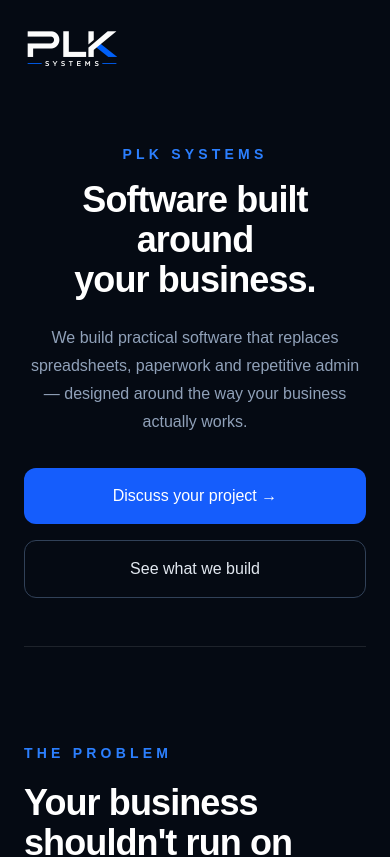
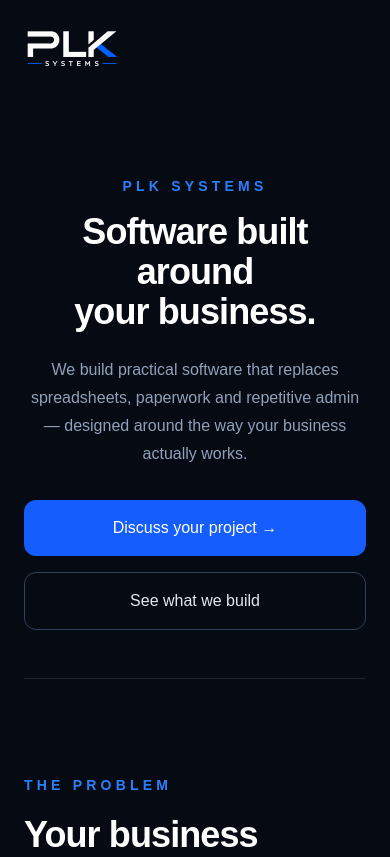
Before and after one commit to EuanPollock/plk-systems, a Next.js app: page / in a window 390 px wide. Shown: the top 857 px of the page. Built offline with nearby package versions, Linux system fonts and the light colour scheme; no server answers.

Commit message:
Improve mobile hero layout

```diff
--- a/app/page.tsx
+++ b/app/page.tsx
@@ -92,7 +92,7 @@
   </nav>
 </header>
 
-<section className="flex flex-1 flex-col items-center justify-center py-12 text-center sm:py-20 md:py-24">
+<section className="flex flex-1 flex-col items-center justify-start pt-20 pb-12 text-center sm:justify-center sm:py-20 md:py-24">
   <p className="mb-4 text-sm font-semibold uppercase tracking-[0.3em] text-blue-500 sm:mb-5">
     PLK Systems
   </p>
```
